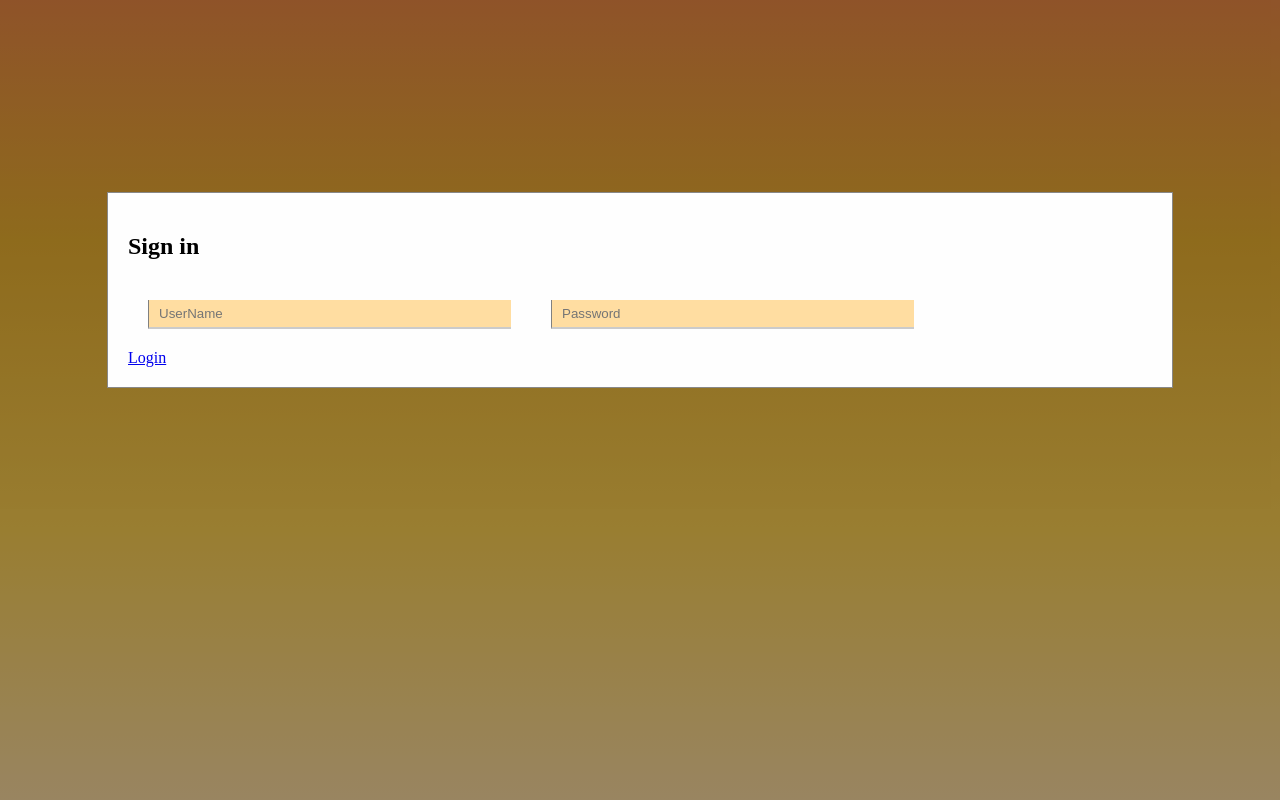
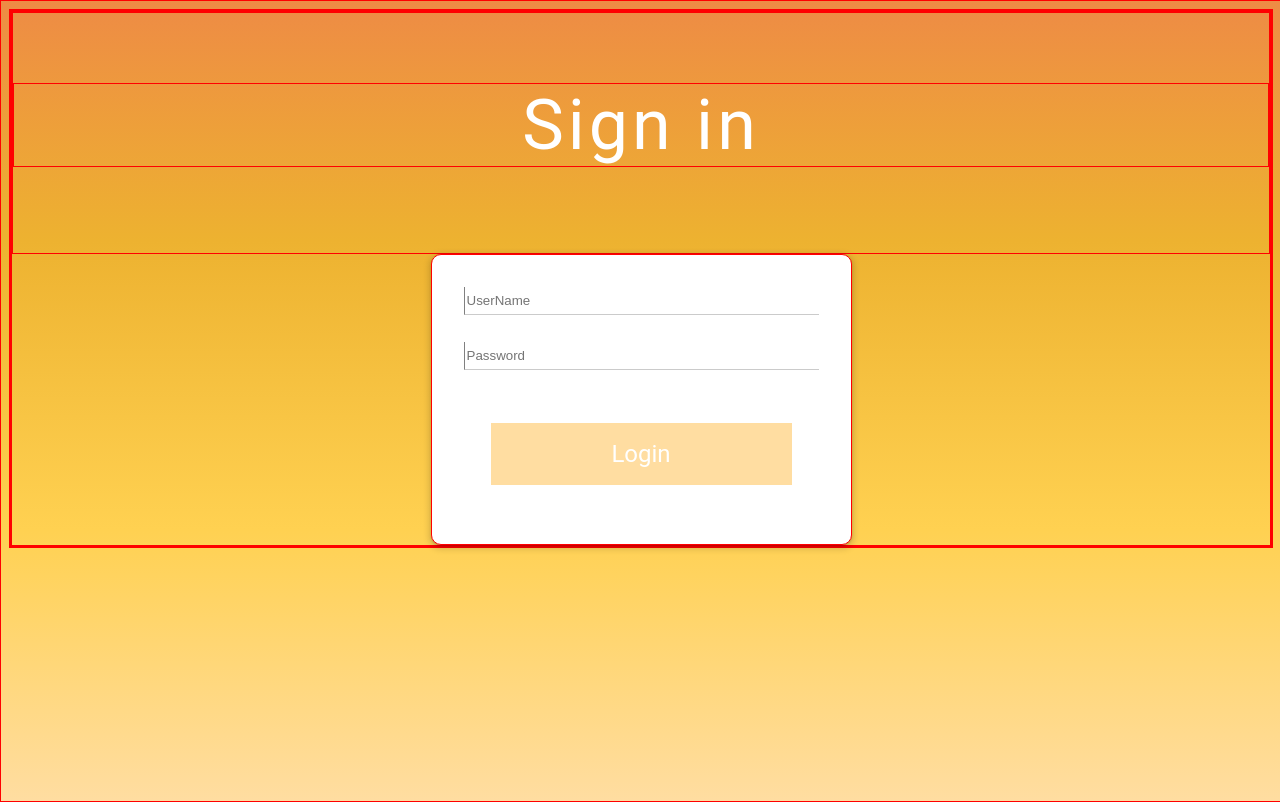
Before and after one commit to jiffylube/mySelfie, a React (Create React App) app: page /login in a window 1280 px wide. Built offline with nearby package versions, Linux system fonts and the light colour scheme.

Commit message:
tweaking css properties

```diff
--- a/src/Components/Landing.css
+++ b/src/Components/Landing.css
@@ -1,12 +1,10 @@
 .landing-page {
   background: rgb(255, 221, 161);
-  background: linear-gradient(
-    0deg,
-    rgba(255, 221, 161, 1) 0%,
-    rgba(255, 209, 81, 1) 34%,
-    rgba(237, 178, 48, 1) 70%,
-    rgba(238, 139, 69, 1) 100%
-  );
+  background: linear-gradient(0deg,
+      rgba(255, 221, 161, 1) 0%,
+      rgba(255, 209, 81, 1) 34%,
+      rgba(237, 178, 48, 1) 70%,
+      rgba(238, 139, 69, 1) 100%);
   width: 100vw;
   height: 100vh;
   font-family: "Roboto", sans-serif;
@@ -36,7 +34,7 @@
   width: 50%;
 }
 
-button {
+.landingButtons {
   padding: 0.7em 3em;
   border: 3px solid #ffffff;
   font-size: 24px;
@@ -47,12 +45,16 @@ button {
   background-color: Transparent;
   text-align: center;
   transition: all 0.15s;
+  margin: 1em;
+  cursor: pointer;
 }
-button:hover {
+
+.landingButtons:hover {
   color: #dddddd;
   border-color: #dddddd;
 }
-button:active {
+
+.landingButtons:active {
   color: #bbbbbb;
   border-color: #bbbbbb;
 }
--- a/src/Components/Landing.jsx
+++ b/src/Components/Landing.jsx
@@ -12,11 +12,11 @@ function Landing() {
         <div className="title">Placeholder</div>
         <div className="buttons">
           <Link to={"/signup"}>
-              <button className="signup button">Sign Up</button>
+            <button className="landingButtons">Sign Up</button>
           </Link>
 
           <Link to={"/login"}>
-              <button className="login button">Login</button>
+            <button className="landingButtons">Login</button>
           </Link>
 
           <Routes>
--- a/src/Components/Login.css
+++ b/src/Components/Login.css
@@ -1,5 +1,6 @@
 .modal {
   /* display: none; */
+  font-family: "Roboto", sans-serif;
   position: fixed;
   z-index: 1;
   left: 0;
@@ -23,7 +24,7 @@
   margin: auto;
 }
 
-input {
+.inputBox {
   position: relative;
   border-color: rgb(203, 203, 203);
   background-color: rgba(255, 221, 161, 1);
--- a/src/Components/Login.jsx
+++ b/src/Components/Login.jsx
@@ -1,4 +1,3 @@
-import "./Login.css"
 import { useRef, useState } from "react";
 import { Link, Routes, Route } from 'react-router-dom';
 import Main from "./MainPage"
@@ -8,21 +7,14 @@ function Login() {
 
   return (
     <>
-
-
-
-
-      <div className="modal">
-        <div className="modalContent">
-          <div className="modal-header">
-            <h2>Sign in</h2>
+      <div className="wrapper">
+        <div className="formHeader">
+          <p className="title">Sign in</p>
         </div>
-          <form className="modal-body">
-            <input className="inputBox" placeholder="UserName"></input>
-            <input className="inputBox" type="password" placeholder="Password"></input>
-          </form>
-          <div className="modal-footer">
-            <Link to={"/mainpage"} className="login button">Login
+        <form className="signUpForm">
+          <input className="signUpInput" placeholder="UserName"></input>
+          <input className="signUpInput" type="password" placeholder="Password"></input>
+          <Link to={"/mainpage"} className="signUpButton">Login
             {/* <button className="login button">Login</button> */}
           </Link>
 
@@ -30,8 +22,7 @@ function Login() {
             <Route path="/mainpage" element={<Main />} />
           </Routes>
           {/* <button className="loginButton">Login</button> */}
-          </div>
-        </div>
+        </form>
       </div>
     </>
   )
--- a/src/Components/MainPage.css
+++ b/src/Components/MainPage.css
@@ -1,15 +1,19 @@
-.wrapper {
+* {
+  border: 1px solid red;
+}
+
+.wrapperMain {
   display: flex;
 }
 
-.left {
+.leftMain {
   display: flex;
   flex-direction: column;
   align-items: center;
   width: 65vw;
 }
 
-.capture {
+.captureMain {
   padding: 0.7em 3em;
   width: 300px;
   border: 3px solid #ffffff;
@@ -22,30 +26,34 @@
   text-align: center;
   transition: all 0.15s;
 }
-.capture:hover {
+
+.captureMain:hover {
   color: #dddddd;
   border-color: #dddddd;
 }
-.capture:active {
+
+.captureMain:active {
   color: #bbbbbb;
   border-color: #bbbbbb;
 }
 
-.webcam {
+.webcamMain {
   transform: rotateY(180deg);
-  -webkit-transform: rotateY(180deg); /* Safari and Chrome */
-  -moz-transform: rotateY(180deg); /* Firefox */
+  -webkit-transform: rotateY(180deg);
+  /* Safari and Chrome */
+  -moz-transform: rotateY(180deg);
+  /* Firefox */
   height: 540px;
   width: 720px;
   border: 3px solid #ffffff;
 }
 
-.snaps {
+.snapsMain {
   display: flex;
   flex-direction: column;
 }
 
-.snap {
+.snapMain {
   height: 200px;
   width: 300px;
   border: 2px solid white;
--- a/src/Components/MainPage.jsx
+++ b/src/Components/MainPage.jsx
@@ -26,16 +26,16 @@ function Main() {
       <div>
         <Link to={"/"}>Logout</Link>
       </div>
-      <div className="wrapper">
-        <div className="left">
-          <video className="webcam" ref={videoRef} autoPlay muted></video>
-          <button className="capture">Capture</button>
+      <div className="wrapperMain">
+        <div className="leftMain">
+          <video className="webcamMain" ref={videoRef} autoPlay muted></video>
+          <button className="captureMain">Capture</button>
         </div>
-        <div className="right">
-          <div className="snaps">
-            <div className="snap"></div>
-            <div className="snap"></div>
-            <div className="snap"></div>
+        <div className="rightMain">
+          <div className="snapsMain">
+            <div className="snapMain"></div>
+            <div className="snapMain"></div>
+            <div className="snapMain"></div>
           </div>
         </div>
       </div>
--- a/src/Components/Signup.css
+++ b/src/Components/Signup.css
@@ -1,18 +1,32 @@
 .wrapper {
-  padding: 20px;
+  display: flex;
+  flex-direction: column;
+  text-align: center;
+  font-family: "Roboto", sans-serif;
+}
+
+.formHeader {
+  letter-spacing: 4px;
+  color: white;
+  padding-bottom: 1em;
 }
 
 .signUpForm {
+  background-color: white;
+  border-radius: 10px;
+  box-shadow: 0 1px 2px 0 rgb(0 0 0 / 15%), 0 2px 6px 2px rgb(0 0 0 / 15%);
   display: flex;
   flex-direction: column;
+  padding: 2em;
+  margin: auto;
 }
 
 .signUpInput {
-  position: relative;
+  /* position: relative; */
   border-color: rgb(203, 203, 203);
-  background-color: rgba(255, 221, 161, 1);
-  margin: 20px;
-  padding-left: 10px;
+  /* background-color: rgba(255, 221, 161, 1); */
+  margin-bottom: 2em;
+  padding-left: 0.7em 3em;
   width: 350px;
   height: 25px;
   border-top: none;
@@ -21,28 +35,39 @@
 }
 
 .signUpInput:hover {
-  border-color: black;
+  border-color: rgb(53, 53, 53);
   transition: ease 0.5s;
 }
 
-input:focus {
+.signUpInput:focus {
   outline: none;
-  border-color: black;
+  border-color: rgb(53, 53, 53);
   box-shadow: 0 1px 2px 0 rgb(0 0 0 / 15%), 0 2px 6px 2px rgb(0 0 0 / 15%);
 }
 
-.signInButtons {
-  border: 1px solid black;
+.signUpButton {
+  padding: 0.7em 3em;
+  border: 3px solid #ffffff;
+  font-size: 24px;
+  box-sizing: border-box;
+  text-decoration: none;
+  font-weight: 400;
+  color: #ffffff;
+  background-color: rgba(255, 221, 161, 1);
+  /* background-color: Transparent; */
+  text-align: center;
+  transition: all 0.15s;
+  margin: 1em;
   cursor: pointer;
-  color: black;
-  border: solid black;
-  border-radius: 5px;
-  margin: 8px;
 }
 
-.signInButtons:hover {
-  background-color: rgb(215, 212, 255);
-  color: black;
-  border: solid black;
+.signUpButton:hover {
+  color: rgba(237, 178, 48, 1);
+  border-color: rgba(237, 178, 48, 1);
   transition: ease 0.175s;
 }
+
+.signUpButton:active {
+  color: #bbbbbb;
+  border-color: #bbbbbb;
+}
--- a/src/Components/Signup.jsx
+++ b/src/Components/Signup.jsx
@@ -1,4 +1,5 @@
 import "./Signup.css"
+// import "./SignupTEST.css"
 import { Link } from "react-router-dom"
 import axios from "axios";
 
@@ -49,13 +50,16 @@ function Signup() {
 
   return (
     <div className="wrapper">
-      <h1 className="title"> Sign up </h1>
+      <div className="formHeader">
+        <p className="title"> Sign up </p>
+        <p className="titleText">It's quick and easy.</p>
+      </div>
       <form className="signUpForm" onSubmit={handleSubmit}>
         <input className="signUpInput" id="Firstname" placeholder="First name" />
         <input className="signUpInput" id="Lastname" placeholder="Last name" />
-        <input className="signUpInput" type="Email" placeholder="Email" />
-        <input className="signUpInput" type="Password" placeholder="Password" />
-        <input type="submit"></input>
+        <input className="signUpInput" type="Email" placeholder="Email - this will be your login" />
+        <input className="signUpInput" type="Password" placeholder="New password" />
+        <input className="signUpButton" type="submit" value="Submit" />
         {/* <Link to={"/"} className="login button">
               <button>Submit</button>
         </Link> */}
```
Lines whose indentation alone changed are shown as unchanged.
